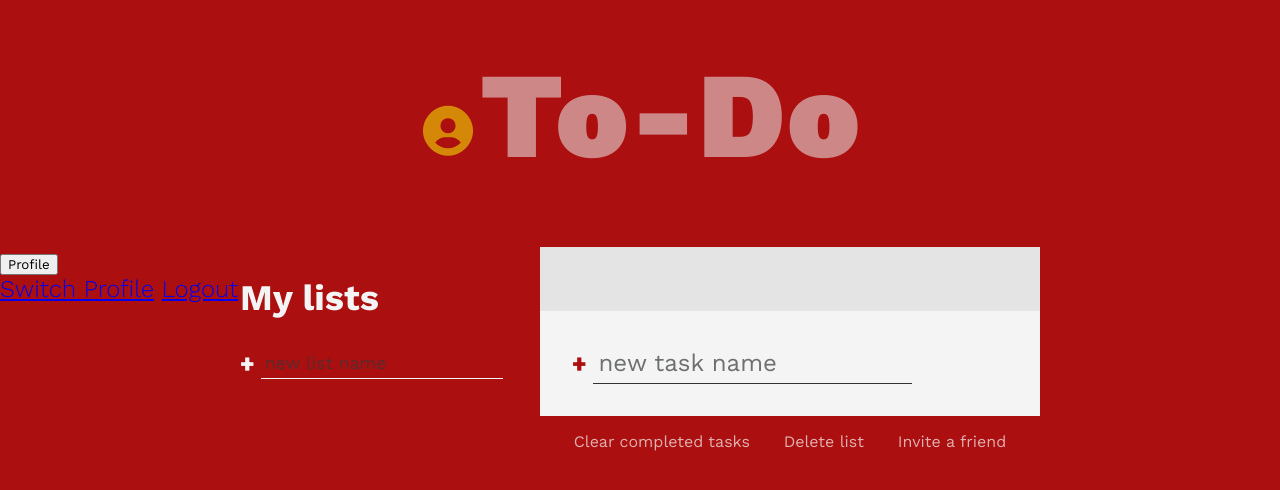
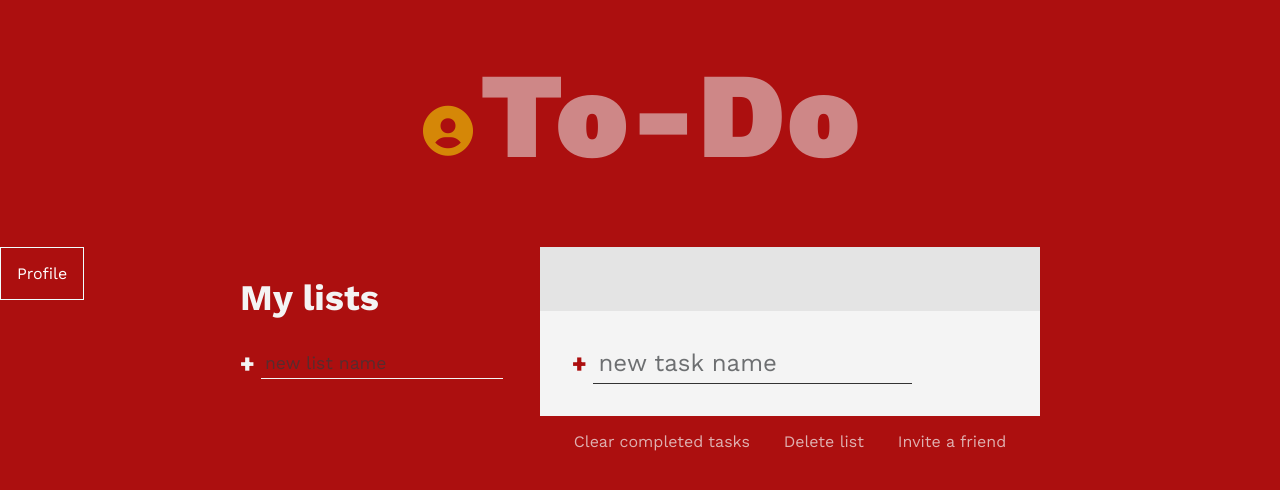
Before and after one commit to mpayton124/To-do-List, a PHP site: page /homepage.html in a window 1280 px wide. Shown: the top 490 px of the page. Run offline with PHP 8.4, Linux system fonts and the light colour scheme.

Commit message:
styling fix for the profile switch and logout

```diff
--- a/hp_style.css
+++ b/hp_style.css
@@ -12,16 +12,62 @@
   box-sizing: border-box;
 }
 
-  .header
-  {
+.dropbtn {
+  background-color: var(--clr-primary);
+  border: 1px solid azure;
+  color: white;
+  padding: 16px;
+  font-size: 16px;
+
+}
+
+/* The container <div> - needed to position the dropdown content */
+.dropdown {
+  position: relative;
+  display: inline-block;
+}
+
+/* Dropdown Content (Hidden by Default) */
+.dropdown-content {
+  display: none;
+  position: absolute;
+  background-color: #f1f1f1;
+  min-width: 160px;
+  box-shadow: 0px 8px 16px 0px rgba(0, 0, 0, 0.2);
+  z-index: 1;
+}
+
+/* Links inside the dropdown */
+.dropdown-content a {
+  color: black;
+  padding: 12px 16px;
+  text-decoration: none;
+  display: block;
+}
+
+/* Change color of dropdown links on hover */
+.dropdown-content a:hover {
+  background-color: var(--clr-primary);
+  color: var(--clr-light);
+}
+
+/* Show the dropdown menu on hover */
+.dropdown:hover .dropdown-content {
+  display: block;
+}
+
+/* Change the background color of the dropdown button when the dropdown content is shown */
+.dropdown:hover .dropbtn {
+  background-color: #000000;
+}
+
+.header {
   width: 100%;
-
   background-position: center;
   background-size: cover;
 }
 
-  .title i
-  {
+.title i {
   font-size: 60px;
   color: yellow;
 
@@ -178,10 +224,21 @@
 
 .todo-header {
   padding: var(--spacer);
+  color: black;
   background: #e4e4e4;
   display: flex;
   align-items: center;
+  text-align: center;
   justify-content: space-between;
+}
+
+.todo-header img {
+  width: 30px;
+  padding: 0 0 0 0;
+}
+
+.todo-header img:hover {
+  text-shadow: 2px 2px;
 }
 
 .list-title {
@@ -246,19 +303,19 @@
 }
 
 .task:hover .custom-checkbox,
-  [type="checkbox"]:focus + label .custom-checkbox {
+[type="checkbox"]:focus+label .custom-checkbox {
   -webkit-transform: scale(1.2);
   transform: scale(1.2);
   color: var(--clr-primary);
 }
 
-  [type="checkbox"]:checked + label .custom-checkbox {
+[type="checkbox"]:checked+label .custom-checkbox {
   background: var(--clr-primary);
   border-color: var(--clr-primary);
   box-shadow: inset 0 0 0px 2px white;
 }
 
-  [type="checkbox"]:checked + label {
+[type="checkbox"]:checked+label {
   opacity: 0.5;
 }
 
@@ -280,7 +337,7 @@
   transition: transform 150ms ease-in-out, -webkit-transform 150ms ease-in-out;
 }
 
-  [type="checkbox"]:checked + label::after {
+[type="checkbox"]:checked+label::after {
   -webkit-transform: scaleX(1);
   transform: scaleX(1);
   -webkit-transform-origin: left;
```
Lines whose indentation alone changed are shown as unchanged.
